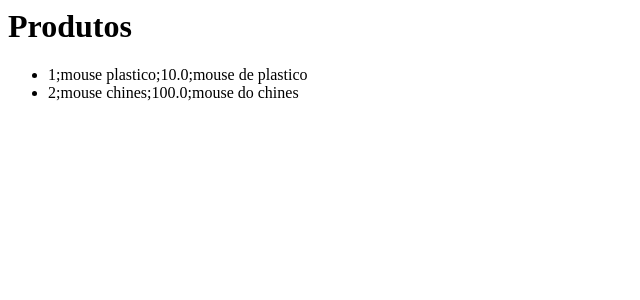
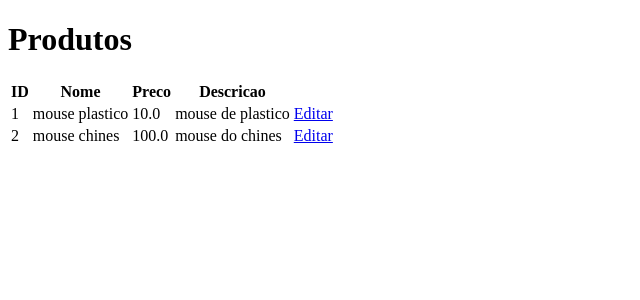
Before and after one commit to anacsv/OTE_Testes, a Flask app: page /produto in a window 1280 px wide. Shown: the top 300 px of the page, without its empty margins (0-640 px from the left). Run offline with Flask 2, Linux system fonts and the light colour scheme.

Commit message:
Produto screen returning table

```diff
--- a/02_AR_01/view/templates/produto.html
+++ b/02_AR_01/view/templates/produto.html
@@ -1,13 +1,32 @@
-<html>
-    <head>
-
-    </head>
-    <body>
-        <h1>Produtos</h1>
-        <ul>
+<!DOCTYPE html>
+<html lang="en">
+<head>
+    <meta charset="UTF-8">
+    <meta name="viewport" content="width=device-width, initial-scale=1.0">
+    <title>Produtos</title>
+</head>
+<body>
+    <h1>Produtos</h1>
+    <table>
+        <thead>
+            <tr>
+                <th>ID</th>
+                <th>Nome</th>
+                <th>Preco</th>
+                <th>Descricao</th>
+            </tr>
+        </thead>
+        <tbody>
             {% for p in produtos %}
-                <li>{{ p }}</li>
+            <tr>
+                <td>{{ p.id }}</td>
+                <td>{{ p.nome }}</td>
+                <td>{{ p.preco }}</td>
+                <td>{{ p.descricao }}</td>
+                <td><a href="/produto/produto_edit?id={{p.id}}">Editar</a></td>
+            </tr>
             {% endfor %}
-        </ul>
-    </body>
+        </tbody>
+    </table>
+</body>
 </html>
```
